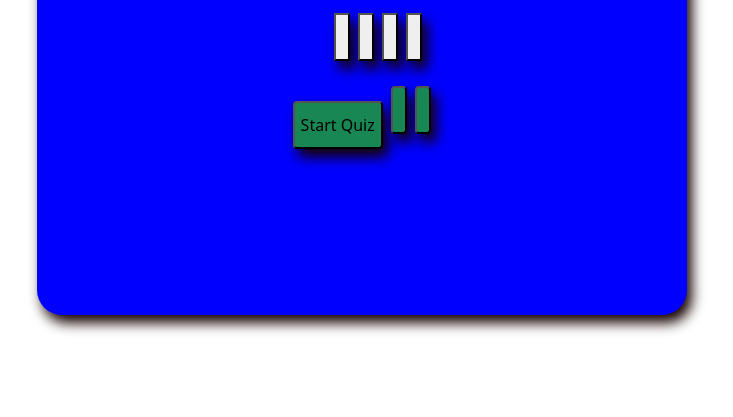
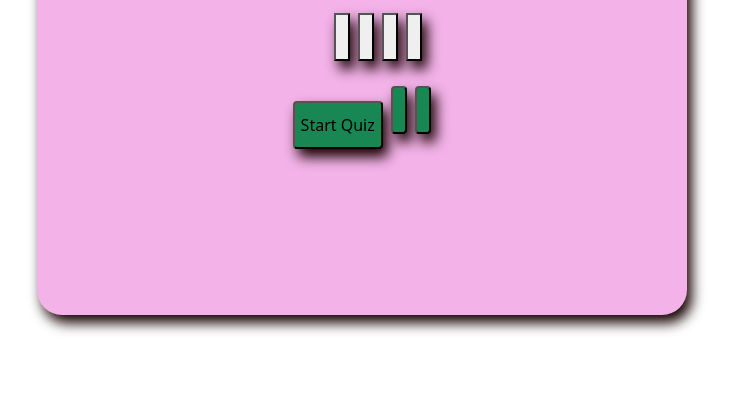
Before and after one commit to ariana-med/code-quiz, a plain HTML site: page index.html in a window 1280 px wide. Shown: the part 383-800 px from the top of the page, without its empty margins (278-1011 px from the left). Drawn offline with nearby package versions, Linux system fonts and the light colour scheme.

Commit message:
messing around with commits

```diff
--- a/style.css
+++ b/style.css
@@ -18,7 +18,7 @@
         color: azure;
         box-shadow: 5px 8px 13px 0px rgba(23, 0, 0, 1);
         border-radius: 25px;
-        background-color: blue;
+        background-color: rgb(243, 178, 232);
         height: 650px;
         width: 650px;
         margin:auto;
```
